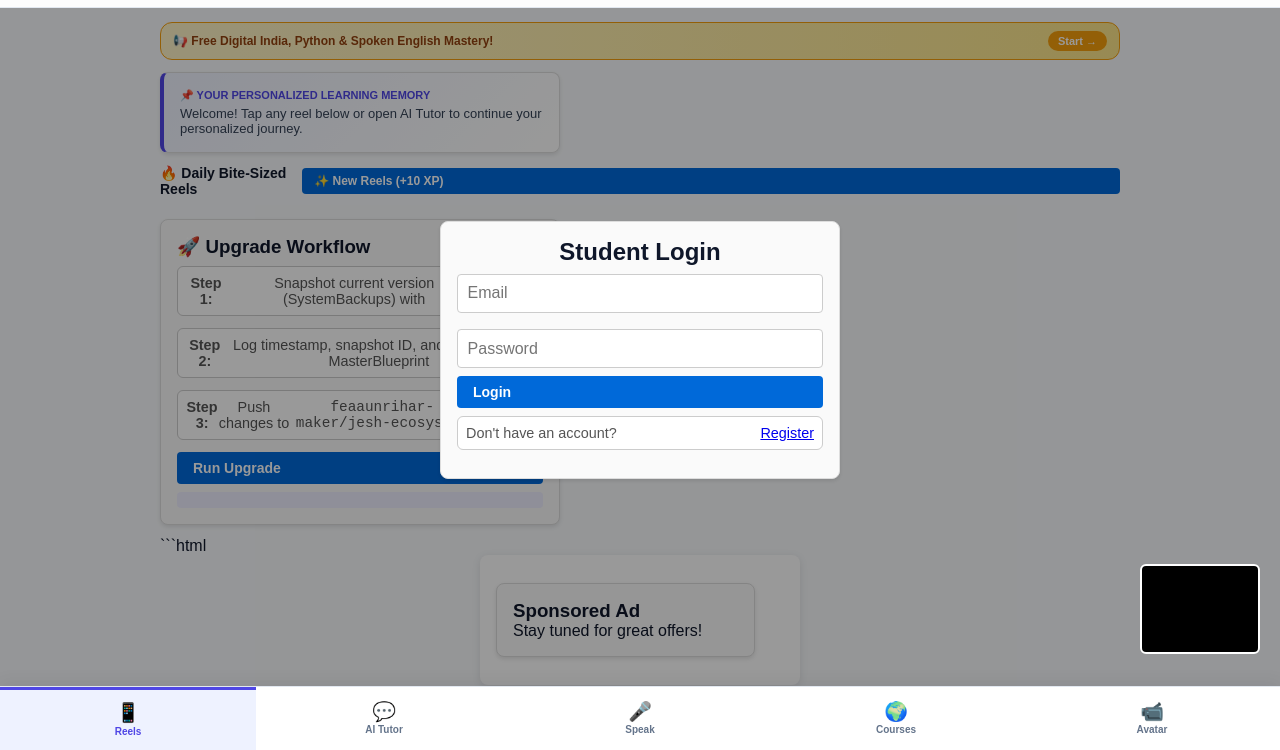
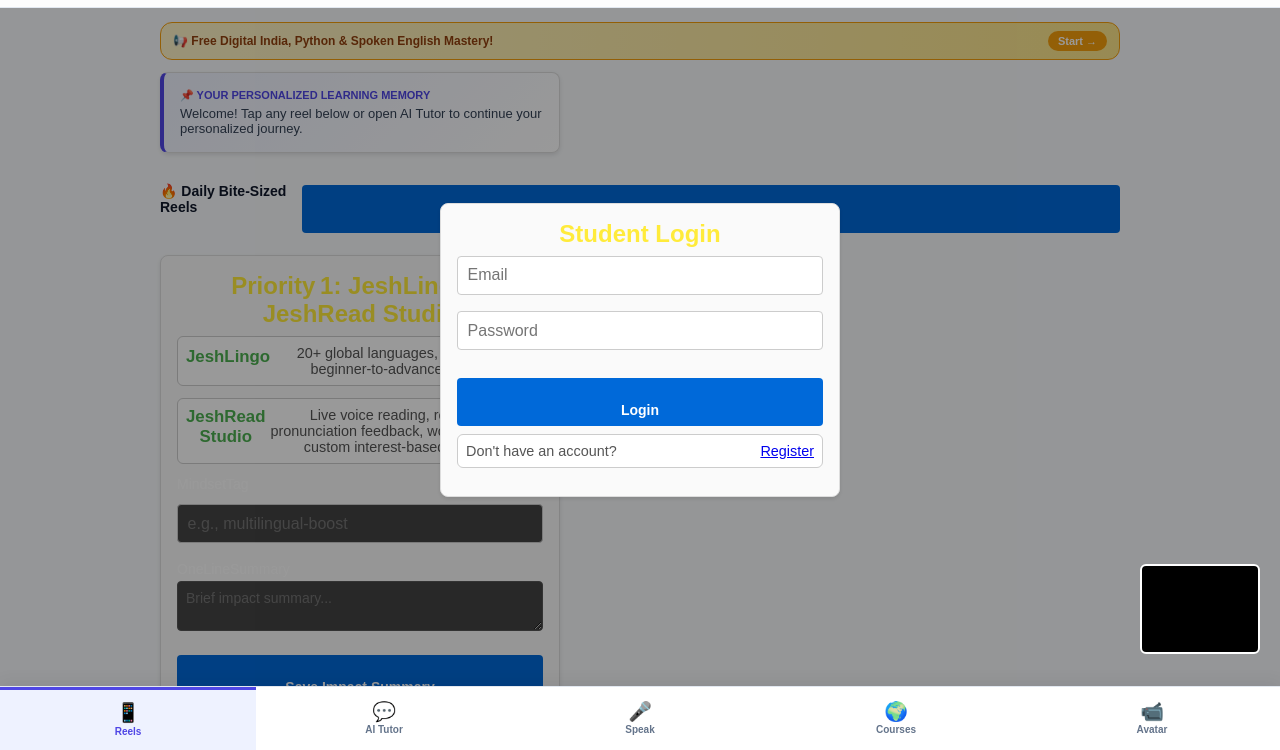
Before and after one commit to feaaunrihar-maker/jesh-ecosystem, a plain HTML site: page index.html in a window 1280 px wide. Shown: the part 50-800 px from the top of the page. Drawn offline with Linux system fonts and the light colour scheme.

Commit message:
Let's prioritize the rollout in this exact 3-step sequence t

```diff
--- a/index.html
+++ b/index.html
@@ -299,6 +299,117 @@
 
       <!-- DYNAMIC EXTENSIONS SLOT -->
       <div id="dynamicExtensionsZone">
+<style>
+    .card {
+      background: #222;
+      color: #fff;
+      padding: 20px;
+      border-radius: 8px;
+      max-width: 600px;
+      margin: 20px auto;
+      font-family: Arial, sans-serif;
+    }
+    .card h2 {
+      margin-top: 0;
+      color: #ffeb3b;
+    }
+    .mini-card {
+      background: #333;
+      padding: 15px;
+      border-radius: 6px;
+      margin-top: 15px;
+    }
+    .mini-card h3 {
+      margin: 0 0 8px;
+      color: #4caf50;
+    }
+    .btn-primary {
+      background: #ff9800;
+      color: #000;
+      border: none;
+      border-radius: 4px;
+      height: 48px;
+      line-height: 48px;
+      padding: 0 20px;
+      font-size: 16px;
+      cursor: pointer;
+      display: inline-block;
+      margin-top: 20px;
+    }
+    .input-group {
+      margin-top: 10px;
+    }
+    .input-group label {
+      display: block;
+      margin-bottom: 4px;
+      font-size: 14px;
+    }
+    .input-group input,
+    .input-group textarea {
+      width: 100%;
+      padding: 8px;
+      border-radius: 4px;
+      border: 1px solid #555;
+      background: #444;
+      color: #fff;
+      font-size: 14px;
+    }
+  </style>
+
+  <div class="card">
+    <h2>Priority 1: JeshLingo + JeshRead Studio</h2>
+
+    <div class="mini-card">
+      <h3>JeshLingo</h3>
+      <p>20+ global languages, interactive beginner‑to‑advanced paths.</p>
+    </div>
+
+    <div class="mini-card">
+      <h3>JeshRead Studio</h3>
+      <p>Live voice reading, real‑time pronunciation feedback, word meanings, custom interest‑based stories.</p>
+    </div>
+
+    <div class="input-group">
+      <label for="mindset">MindsetTag</label>
+      <input type="text" id="mindset" placeholder="e.g., multilingual‑boost">
+    </div>
+
+    <div class="input-group">
+      <label for="summary">OneLineSummary</label>
+      <textarea id="summary" rows="2" placeholder="Brief impact summary..."></textarea>
+    </div>
+
+    <button class="btn-primary" onclick="submitImpact()">Save Impact Summary</button>
+  </div>
+
+  <script>
+    function submitImpact() {
+      const mindset = document.getElementById('mindset').value.trim();
+      const summary = document.getElementById('summary').value.trim();
+
+      if (!mindset || !summary) {
+        alert('Please fill both fields.');
+        return;
+      }
+
+      const payload = {
+        MindsetTag: mindset,
+        OneLineSummary: summary
+      };
+
+      // Replace with your actual Google Apps Script endpoint
+      const endpoint = 'https://script.google.com/macros/s/YOUR_SCRIPT_ID/exec';
+
+      fetch(endpoint, {
+        method: 'POST',
+        mode: 'no-cors',
+        headers: { 'Content-Type': 'application/json' },
+        body: JSON.stringify(payload)
+      })
+      .then(() => alert('Impact summary saved!'))
+      .catch(() => alert('Error saving data.'));
+    }
+  </script>
 <style>
     .card {
       border: 1px solid #ddd;
```
